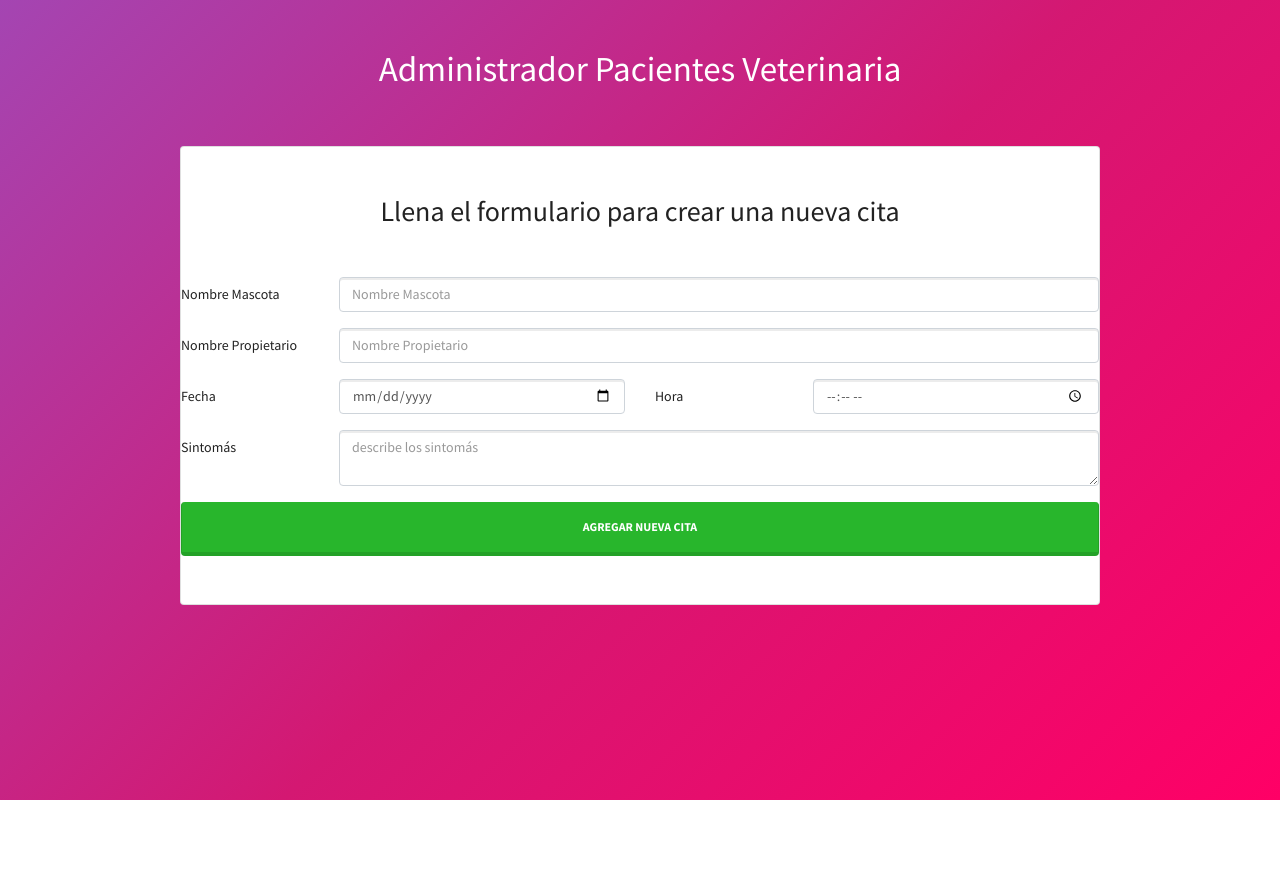
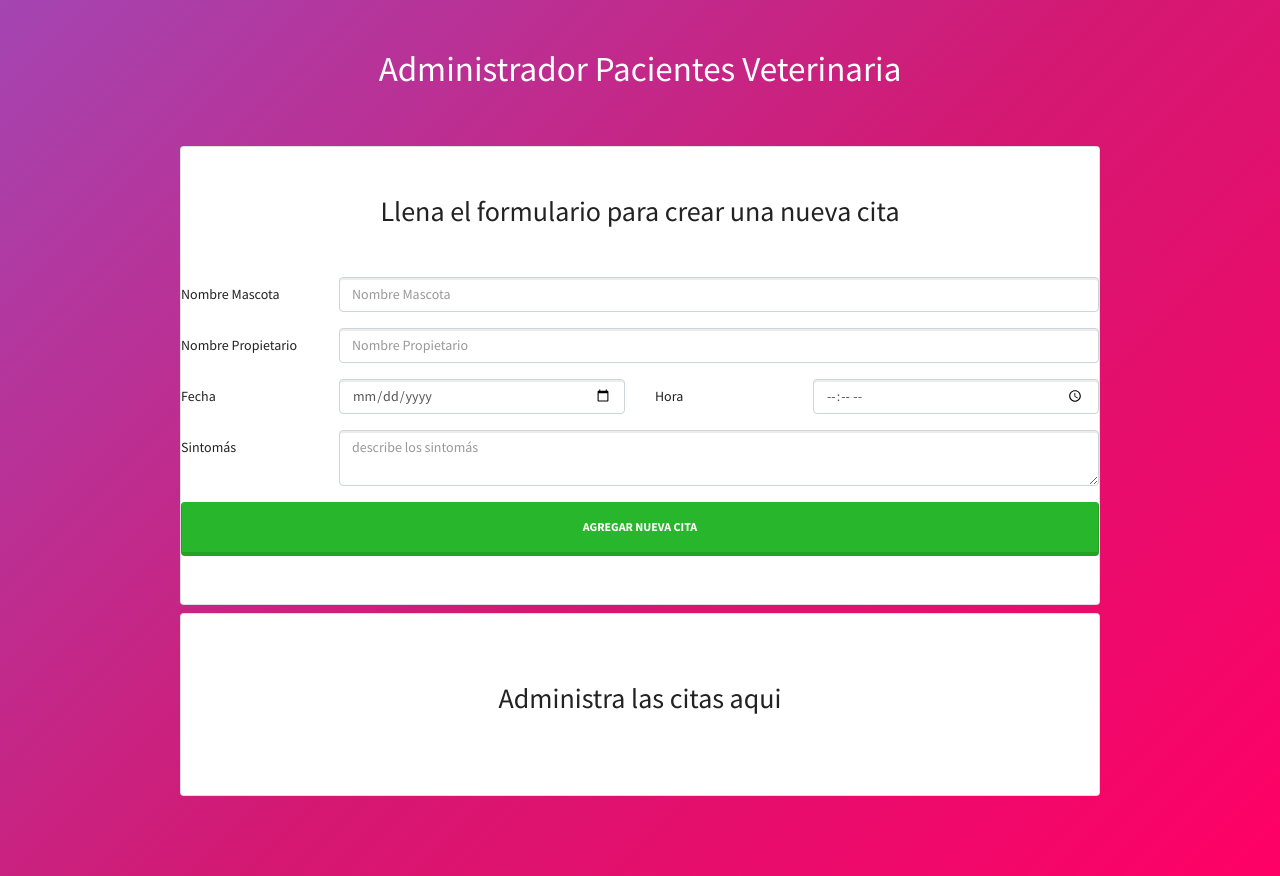
Before and after one commit to northerchild/veterinaria, a React (Create React App) app: page / in a window 1280 px wide. Before the commit the page ends 800 px from the top, so only its background shows below. Built offline with nearby package versions, Linux system fonts and the light colour scheme.

Commit message:
Se agregan las citas

```diff
--- a/src/App.js
+++ b/src/App.js
@@ -2,6 +2,7 @@
 import './bootstrap.min.css';
 import Header from './components/Header';
 import NuevaCita from './components/NuevaCita';
+import ListasCitas from './components/ListasCitas';
 
 class App extends Component {
     state = {
@@ -22,6 +23,9 @@
                     <div className = "col-md-10 mx-auto" >
                     <NuevaCita  crearNuevaCita={this.crearNuevaCita}/ >
                     </div>
+                    <div className = "col-md-10 mx-auto" >
+                    <ListasCitas citas={this.state.citas}/>
+                    </div>
                 </div>
             </div>
         );
--- /dev/null
+++ b/src/components/Cita.js
@@ -0,0 +1,18 @@
+import React from 'react'
+
+
+const Cita = ({cita}) => (
+    <div className="media mt-3">
+        <div className="media-body">
+            <h3 className="mt-0">Nombre Mascota: {cita.mascota}</h3>
+            <p className="card-text">Nombre Dueño: <span>{cita.propietario}</span></p>
+            <p className="card-text">Fecha: <span>{cita.fecha}</span></p>
+            <p className="card-text">Hora: <span>{cita.hora}</span></p>
+            <p className="card-text"><span>Sintomas:</span></p>
+            <p className="card-text">{cita.sintomas}</p>
+        </div>
+
+    </div>
+);
+
+export default  Cita
--- /dev/null
+++ b/src/components/ListasCitas.js
@@ -0,0 +1,20 @@
+import React from 'react'
+import Cita  from "./Cita";
+
+const ListaCitas = ({citas}) =>(
+        <div className="card mt-2 py-5">
+            <div className="card-body">
+                <h2 className="card-title text-center">Administra las citas aqui</h2>
+                <div className="lista-citas">
+                    {citas.map(cita=>(
+                        <Cita key={cita.id}
+                              cita={cita}
+                        />
+                    ))}
+                </div>
+            </div>
+        </div>
+    );
+
+
+export default ListaCitas
--- a/src/components/NuevaCita.js
+++ b/src/components/NuevaCita.js
@@ -21,7 +21,7 @@
         this.setState({
             cita: {
                 ...this.state.cita,
-                [e.target.name]: e.target.value
+                [e.target.value]: e.target.value
             }
         })
     }
```
